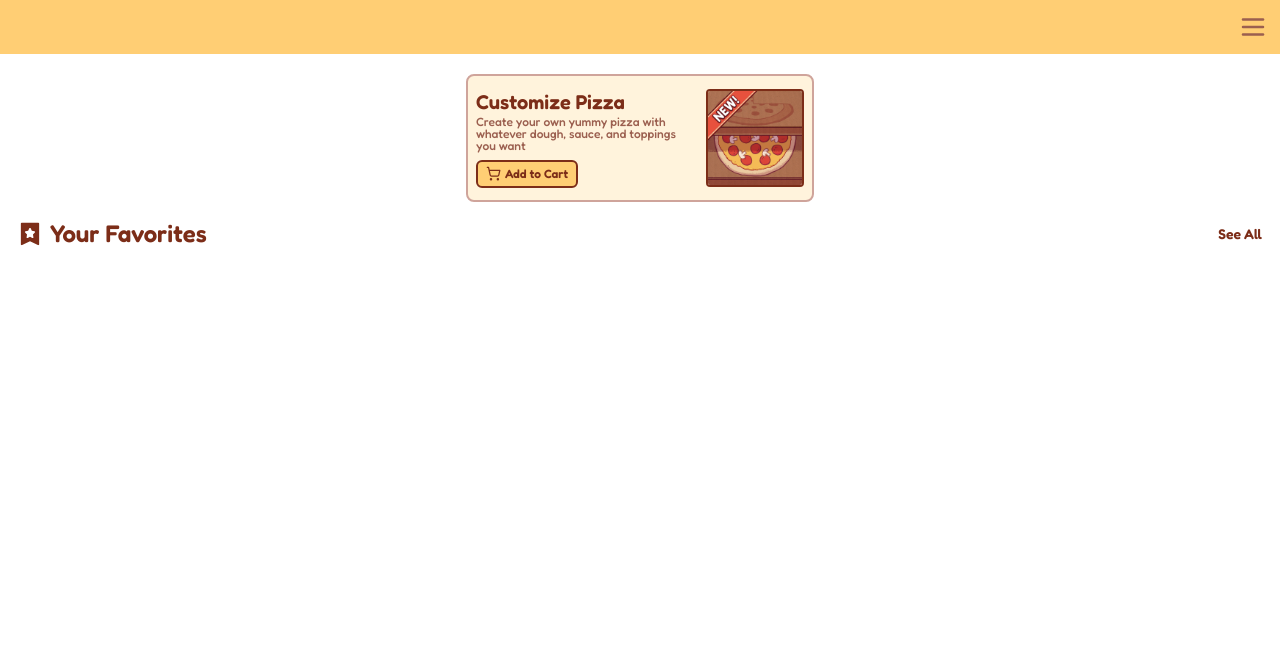
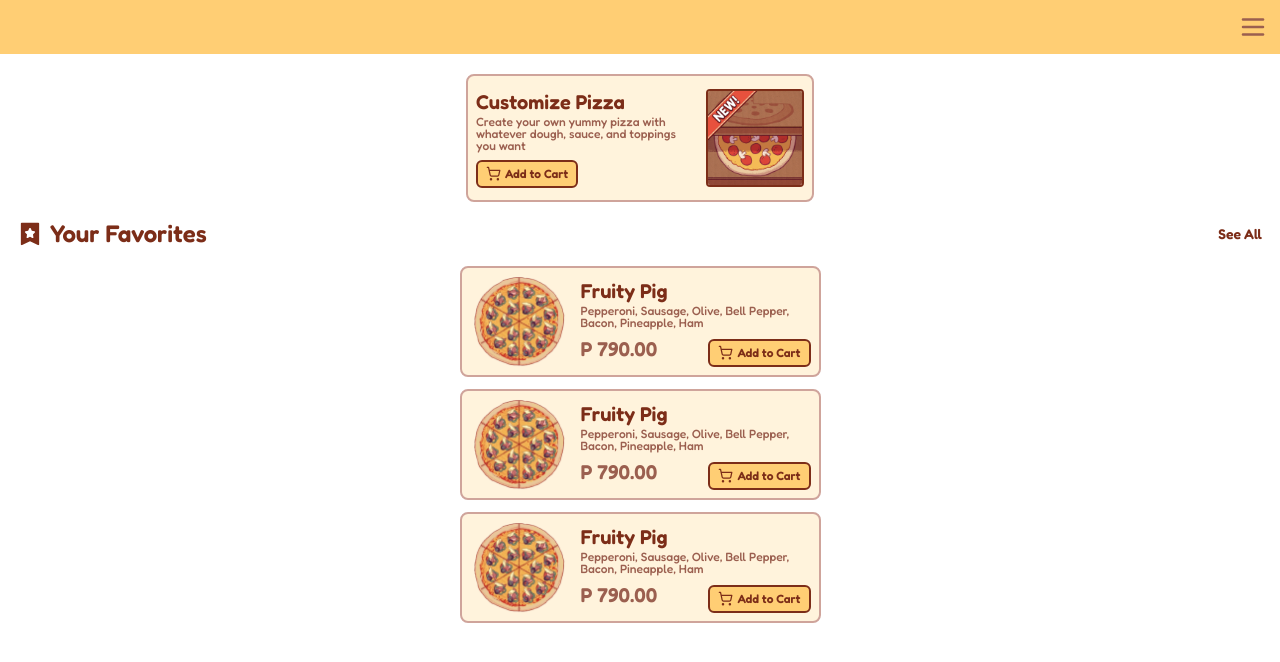
Before and after one commit to xialuna/zazoom-order-app, a Next.js app: page / in a window 1280 px wide. Shown: the top 662 px of the page. Built offline with nearby package versions, Linux system fonts and the light colour scheme.

Commit message:
Add favorite pizza component

```diff
--- a/src/app/page.tsx
+++ b/src/app/page.tsx
@@ -4,6 +4,8 @@ import { IngredientBox } from '../components/ui/IngredientBox'
 import { ProgressIndicator } from '../components/ui/ProgressIndicator'
 import { ShoppingCart } from 'lucide-react'
 import React, { useState } from 'react'
+import { ButtonCart } from '../components/ui/ButtonCart'
+import { FavoritePizza } from '../components/ui/FavoritePizza'
 export default function Home() {
   return (
     <div>
@@ -15,10 +17,7 @@ export default function Home() {
             <div className='max-w-[218px]'>
               <h3>Customize Pizza</h3>
               <p>Create your own yummy pizza with whatever dough, sauce, and toppings you want</p>
-              <button className='btn btn-primary btn-hover mt-2 flex gap-1 px-2 py-1 text-xs'>
-                <ShoppingCart size={15} />
-                Add to Cart
-              </button>
+              <ButtonCart />
             </div>
             <img src='assets/custom-pizza.png' className='w-[98px] rounded border-2 border-brand-primary' />
           </div>
@@ -37,6 +36,11 @@ export default function Home() {
         </div>
 
         {/* Pizza Components */}
+        <div className='mt-4 flex flex-col gap-3'>
+          <FavoritePizza />
+          <FavoritePizza />
+          <FavoritePizza />
+        </div>
       </main>
     </div>
   )
--- /dev/null
+++ b/src/components/ui/ButtonCart.tsx
@@ -0,0 +1,11 @@
+import React from 'react'
+import { ShoppingCart } from 'lucide-react'
+
+export const ButtonCart = () => {
+  return (
+    <button className='btn btn-primary btn-hover mt-2 flex gap-1 px-2 py-1 text-xs'>
+      <ShoppingCart size={15} />
+      Add to Cart
+    </button>
+  )
+}
--- /dev/null
+++ b/src/components/ui/FavoritePizza.tsx
@@ -0,0 +1,21 @@
+import React from 'react'
+import { ButtonCart } from './ButtonCart'
+
+export const FavoritePizza = () => {
+  return (
+    <div className='flex flex-col items-center justify-center'>
+      <div className='flex max-w-[361px] items-center justify-center gap-3 rounded-lg border-2 border-neutral-primary bg-neutral-primary px-2 py-1'>
+        <img src='assets/fruity-pig.webp' className='w-[99px]' />
+        <div className='max-w-[230px]'>
+          <h3>Fruity Pig</h3>
+          <p>Pepperoni, Sausage, Olive, Bell Pepper, Bacon, Pineapple, Ham</p>
+
+          <div className='mt-0.5 flex items-center justify-between'>
+            <span className='text-xl font-semibold'>P 790.00</span>
+            <ButtonCart />
+          </div>
+        </div>
+      </div>
+    </div>
+  )
+}
```
